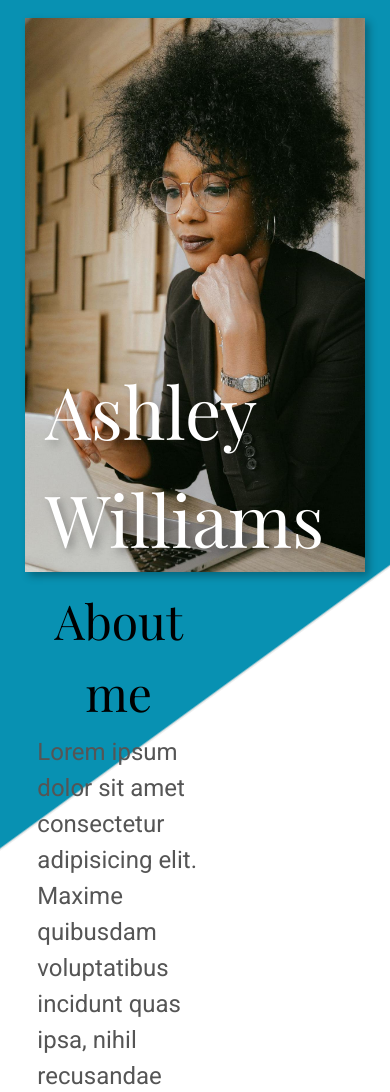
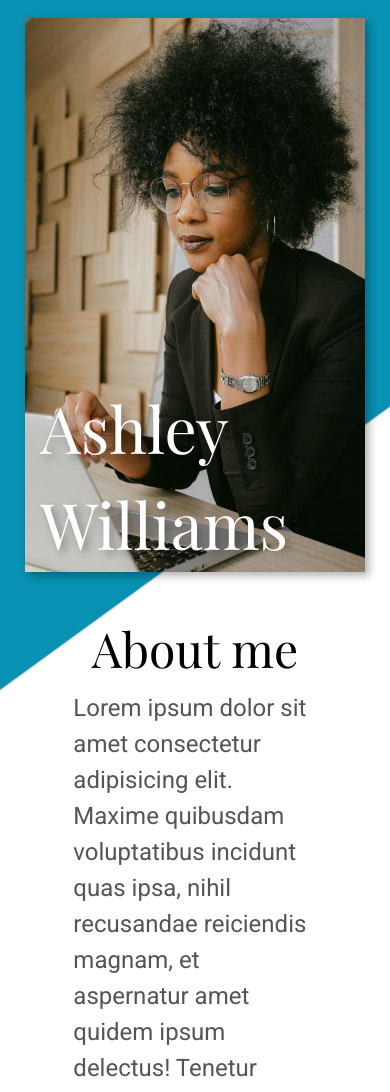
Before and after one commit to bowman025/project-homepage, a plain HTML site: page index.html in a window 390 px wide. Shown: the top 1092 px of the page. Drawn offline with nearby package versions, Linux system fonts and the light colour scheme; a web font is replaced by a local one.

Commit message:
Make finishing touches, complete design

```diff
--- a/styles.css
+++ b/styles.css
@@ -71,7 +71,7 @@ h1, h2, h3 {
 }
 
 h1 {
-    font-size: clamp(4.5rem, 5vw, 6rem);
+    font-size: clamp(4rem, 6vw, 6rem);
 }
 
 h2 {
@@ -96,36 +96,31 @@ header {
 
 .about-img {
     align-self: flex-start;
-    flex: 2 0 auto;
+    width: clamp(300px, 55vw, 900px);
+    flex: 2 1 auto;
     width: 45%;
     display: grid;
     grid-template-areas: "stack";
     place-items: start center;
     box-shadow: var(--shadow);
-    z-index: 1;
 }
 
 .about-img picture {
     grid-area: stack;
-    /* z-index: 1; */
 }
 
 .about-img h1 {
     grid-area: stack;
     place-self: end center;
-    /* z-index: 1; */
-    padding: 0 20px;
+    padding: 0 15px;
     color: white;
-    font-family: "Playfair Display", serif;
-    font-optical-sizing: auto;
-    font-weight: 400;
-    font-style: normal;
     text-shadow: var(--shadow);
     transition: transform 0.3s ease;
 }
 
 .about-text {
     width: 55%;
+    flex: 1 1 auto;
     display: flex;
     flex-direction: column;
     background-color: white;
@@ -304,11 +299,43 @@ footer {
 }
 
 @media (max-width: 1430px) {
+    header {
+        display: flow-root;
+    }
+    .about-img {
+        position: relative;
+        float: left;
+        width: clamp(400px, 50vw, 650px);
+        margin-right: clamp(1.1rem, 2vw, 2rem);
+    }
+    .about-img h1 {
+        position: absolute;
+        top: 0;
+        white-space: nowrap;
+        transform: translateX(85%);
+    }
+    .about-text {
+        width: auto;
+        display: block;
+        margin-top: clamp(100px, 10vw, 140px);
+        margin-left: 4rem;
+        margin-bottom: 0;
+        padding: 5rem 3rem;
+    }
+    .about-text h2 {
+        text-align: center;
+    }
+    .about-icons {
+        display: none;
+    }
     .projects {
         grid-template-columns: repeat(auto-fit, minmax(290px, 2fr));
     }
-    .about-icons {
-        display: none;
+}
+
+@media (max-width: 960px) {
+    .about-img h1 {
+        transform: translateX(43%);
     }
 }
 
@@ -317,6 +344,7 @@ footer {
         text-align: center;
     }
     header {
+        display: flex;
         flex-direction: column;
         background: linear-gradient(
         144deg,
@@ -325,8 +353,15 @@ footer {
         white 40.2%
         );
     }
-    .about-img {
+    .about-img,
+    .about-text {
         width: 100%;
+    }
+    .about-img h1 {
+        position: relative;
+        place-self: end center;
+        transform: translateX(0%);
+        white-space: wrap;
     }
     .about-icons {
         width: 100%;
@@ -334,7 +369,9 @@ footer {
         display: flex;
     }
     .about-text {
-        margin-top: 0;
+        display: flex;
+        margin: 0;
+        padding-top: 40px;
         background-color: rgba(0, 0, 0, 0);
         box-shadow: none;
     }
```
